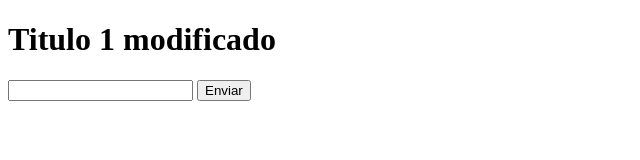
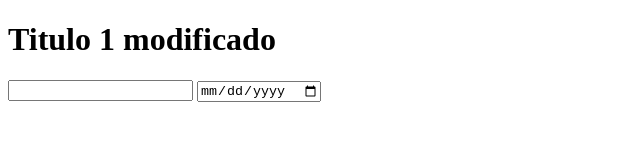
Before and after one commit to ElvisRms/HelloGit, a plain HTML site: page index.html in a window 1280 px wide. Shown: the whole page, without its empty margins (0-640 px from the left). Drawn offline with Linux system fonts and the light colour scheme.

Commit message:
se implemento birthday

```diff
--- a/index.html
+++ b/index.html
@@ -12,6 +12,7 @@
         <form action="#" method="GET">
             <input type="number" name="LastName" id="LastName"
             <input type="text" name="Firstname" id="Firstname">
+            <input type="date" name="birthday" id="birthday"
             <input type="button" value="Enviar">
         </form>
     </body>
```
